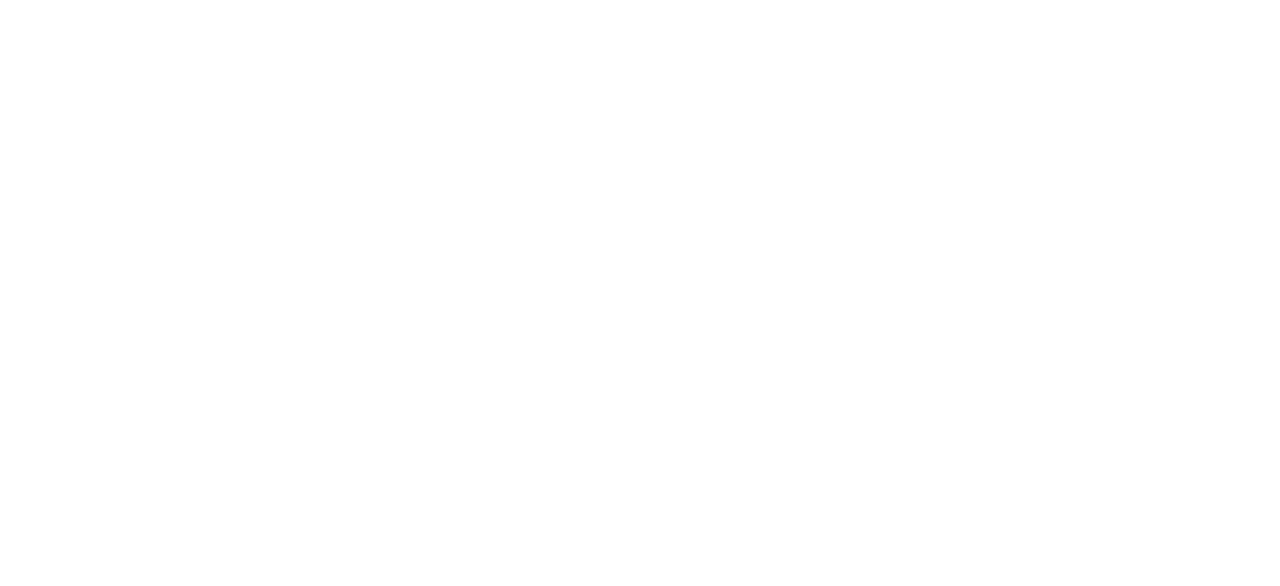
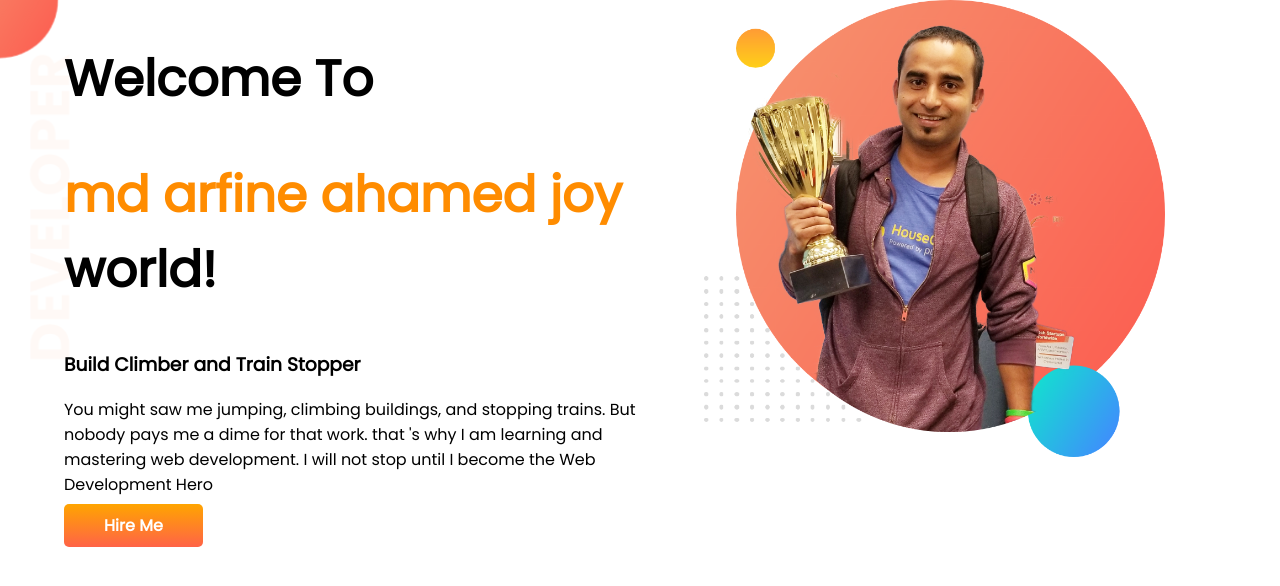
Before and after one commit to MdArefineAhamedJoy/hero-repo, a plain HTML site: page index.html in a window 1280 px wide. Drawn offline with Linux system fonts and the light colour scheme.

Commit message:
to section

```diff
--- a/index.html
+++ b/index.html
@@ -4,10 +4,27 @@
   <meta charset="UTF-8">
   <meta http-equiv="X-UA-Compatible" content="IE=edge">
   <meta name="viewport" content="width=device-width, initial-scale=1.0">
+  <link rel="preconnect" href="https://fonts.googleapis.com">
+  <link rel="preconnect" href="https://fonts.gstatic.com" crossorigin>
+  <link href="https://fonts.googleapis.com/css2?family=Poppins&display=swap" rel="stylesheet">
+
   <link rel="stylesheet" href="style.css">
   <title>hero-repository</title>
 </head>
 <body>
+  <section class="top-banner">
+      <div class="half-width">
+         <h1>Welcome To</h1>
+         <h1> <span class="orange">md arfine ahamed joy</span> world!</h1>
+         <h3>Build Climber and Train Stopper</h3>
+         <p>You might saw me jumping, climbing buildings, and stopping trains. But nobody pays me a dime for that work. that
+          's why I am learning and mastering web development. I will not stop until I become the Web Development Hero </p>
+         <a class="link-button" href="#" target="_blank">Hire Me</a>
+      </div>
+      <div class="half-width">
+        <img src="images/jhankar.png" alt="jhankar">
+      </div>
+  </section>
 
 </body>
 </html>
--- a/style.css
+++ b/style.css
@@ -0,0 +1,36 @@
+body{
+  font-family: 'Poppins', sans-serif;
+  margin:0;
+
+}
+/*sob heading are size boro korar jono*/
+h1{
+  font-size: 50px;
+}
+.orange{
+  color:darkorange;
+}
+section{
+  display:flex;
+}
+.half-width{
+   width: 50%;
+   padding-left: 5%;
+}
+.half-width img{
+   width:80%;
+}
+.link-button{
+  text-decoration:none;
+  background-image:linear-gradient(orange,tomato);
+  padding:10px 40px;
+  border-radius:5px;
+  color:white;
+  font-weight:700;
+}
+.top-banner{
+  background-image:url(images/top-banner.png);
+  background-repeat: no-repeat;
+
+}
+/*to section close*/
```
